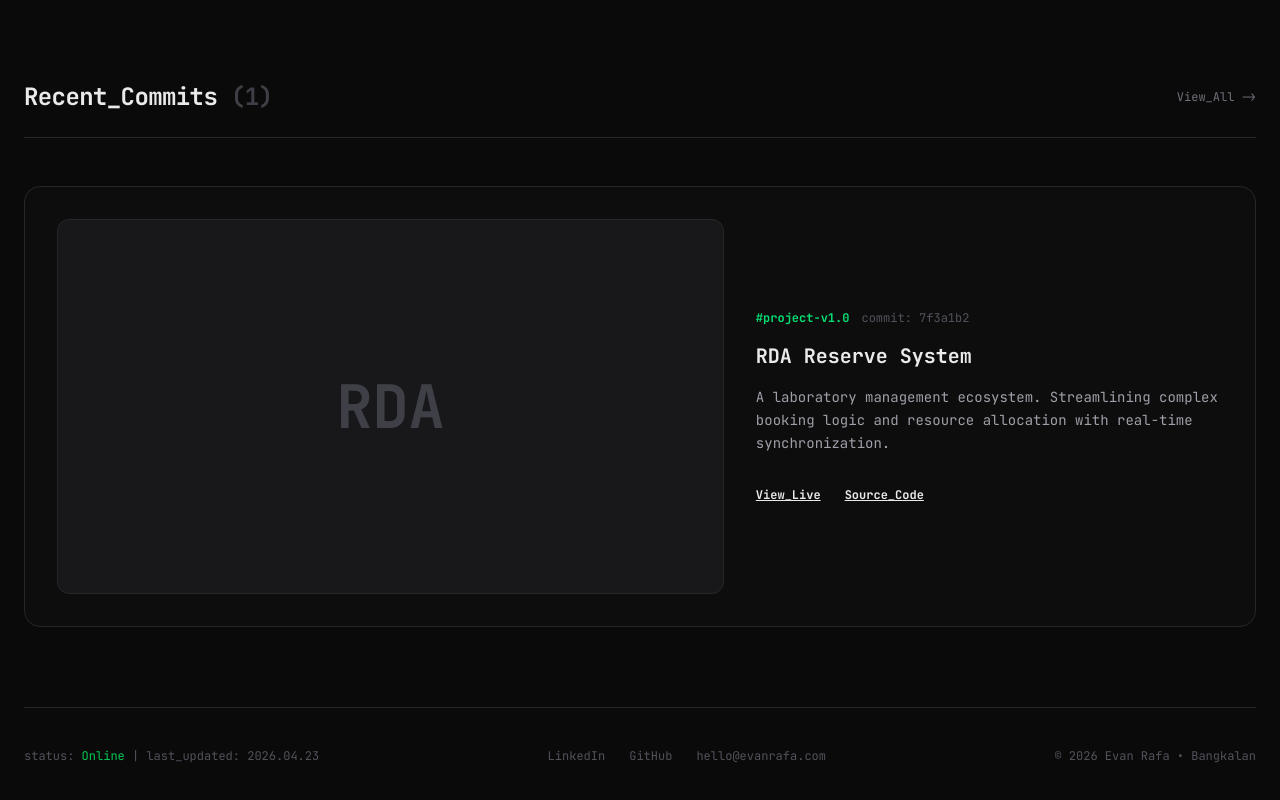
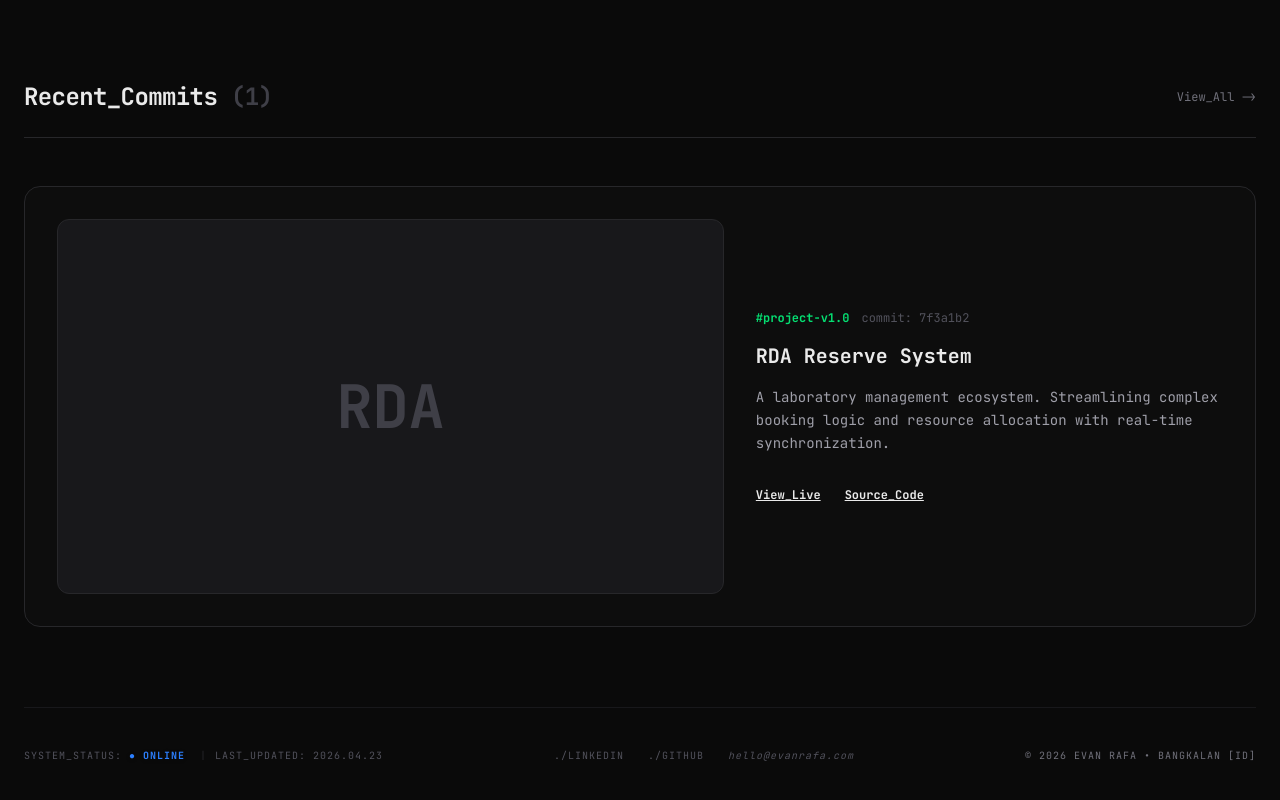
Before and after one commit to evanalifian/cnsl.lg-evanalifian, a React (Vite) app: page / in a window 1280 px wide. Shown: the part 855-1655 px from the top of the page. Built offline with nearby package versions, Linux system fonts and the light colour scheme.

Commit message:
feat(ui): implement dynamic system status based on operating hour

```diff
--- a/src/components/3_organisms/Footer.jsx
+++ b/src/components/3_organisms/Footer.jsx
@@ -1,25 +1,48 @@
 export default function Footer(props) {
+  const hour = new Date().getHours();
+  // Status offline jika di atas jam 10 malam atau di bawah jam 8 pagi
+  const status = hour > 22 || hour < 8 ? "offline" : "online";
+
   return (
     <footer
       id="contact"
-      className="mx-auto flex max-w-7xl flex-col items-center justify-between gap-4 border-t border-zinc-800 pt-10 pb-6 text-xs text-zinc-600 md:flex-row"
+      className="mx-auto flex max-w-7xl flex-col items-center justify-between gap-4 border-t border-zinc-900 pt-10 pb-6 text-[10px] tracking-widest text-zinc-600 uppercase md:flex-row"
     >
       <p>
-        status: <span className="text-green-500">Online</span> | last_updated:
-        2026.04.23
+        system_status:{" "}
+        {status === "online" ? (
+          <span className="font-bold text-blue-500 shadow-blue-500/20 drop-shadow-sm">
+            ● Online
+          </span>
+        ) : (
+          <span className="text-zinc-700 italic">○ Offline</span>
+        )}{" "}
+        <span className="mx-2 text-zinc-800">|</span>
+        last_updated: 2026.04.23
       </p>
+
       <div className="flex space-x-6">
-        <a href="#" className="hover:text-green-400">
-          LinkedIn
+        <a
+          href="https://linkedin.com/in/evanrafa"
+          className="transition-colors hover:text-blue-400"
+        >
+          ./LinkedIn
         </a>
-        <a href="#" className="hover:text-green-400">
-          GitHub
+        <a
+          href="https://github.com/evanrafa"
+          className="transition-colors hover:text-blue-400"
+        >
+          ./GitHub
         </a>
-        <a href="mailto:hello@evanrafa.com" className="hover:text-green-400">
+        <a
+          href="mailto:hello@evanrafa.com"
+          className="lowercase italic transition-colors hover:text-blue-400"
+        >
           hello@evanrafa.com
         </a>
       </div>
-      <p>© 2026 Evan Rafa • Bangkalan</p>
+
+      <p className="text-zinc-500">© 2026 Evan Rafa • Bangkalan [ID]</p>
     </footer>
   );
 }
```
